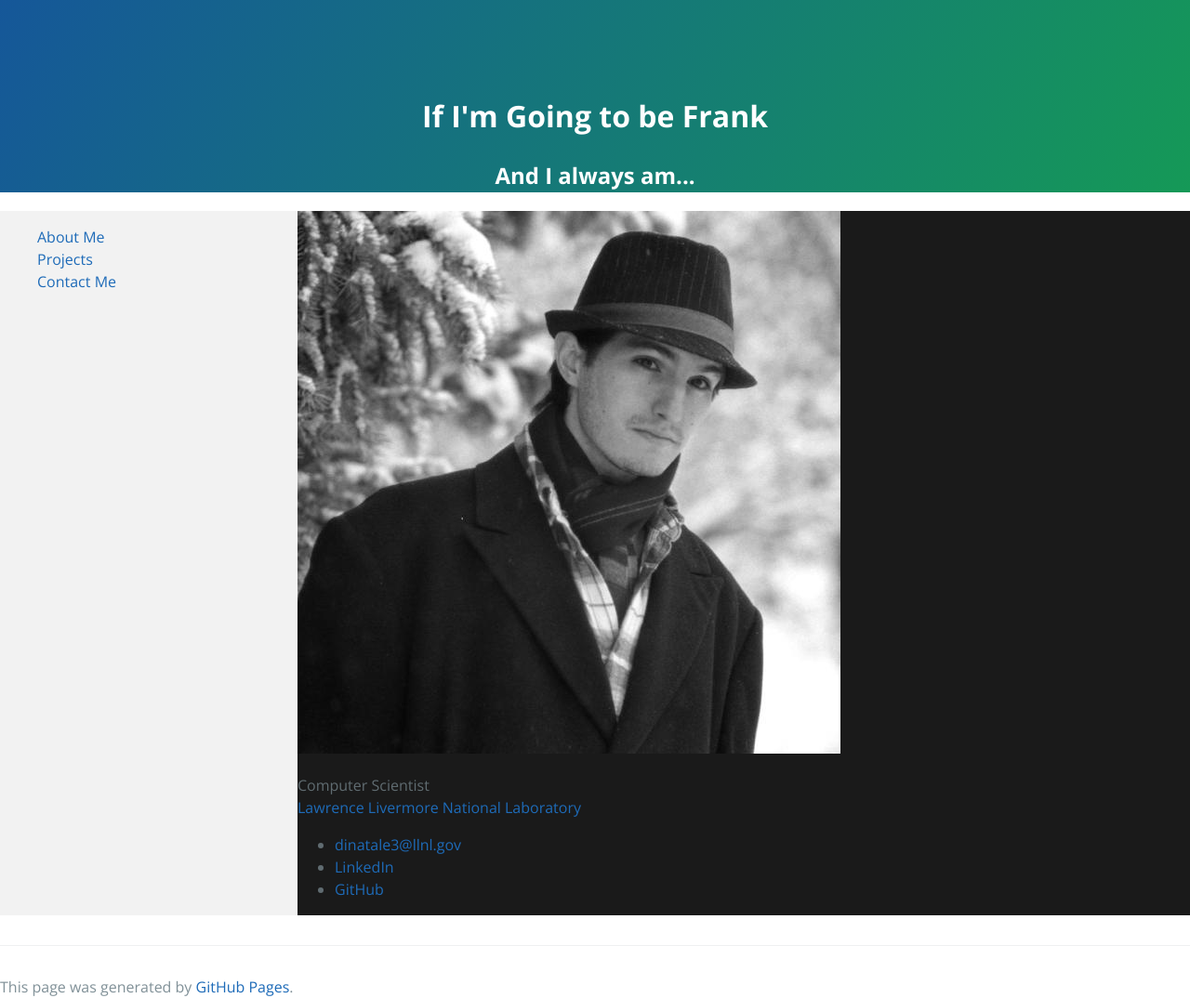
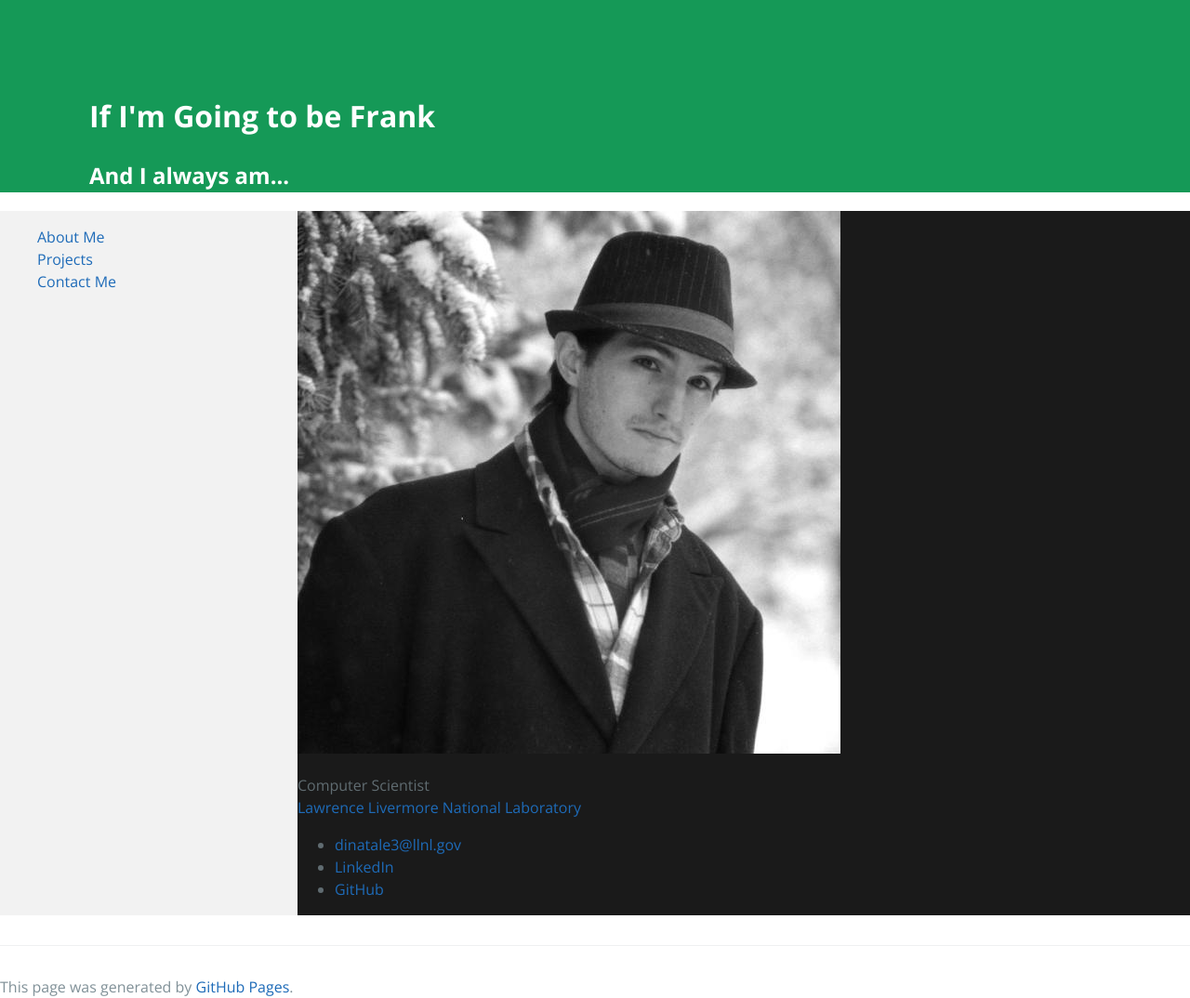
Before and after one commit to FrankD412/frankd412.github.io, a Jekyll site: the page built from index.html, in a window 1280 px wide. Shown: the whole page at 93% size. Built offline with Jekyll 4.4.1, drawn with Linux system fonts in a browser that asks for light colours.

Commit message:
Tweaks to the base jekyll theme.

```diff
--- a/_sass/jekyll-theme-cayman.scss
+++ b/_sass/jekyll-theme-cayman.scss
@@ -88,10 +88,7 @@
 
 .page-header {
   color: $header-heading-color;
-  text-align: center;
   background-color: $header-bg-color;
-  background-image: linear-gradient(120deg, $header-bg-color-secondary, $header-bg-color);
-
   @include large {
     padding: 5rem 6rem 0rem 6rem;
   }
```
